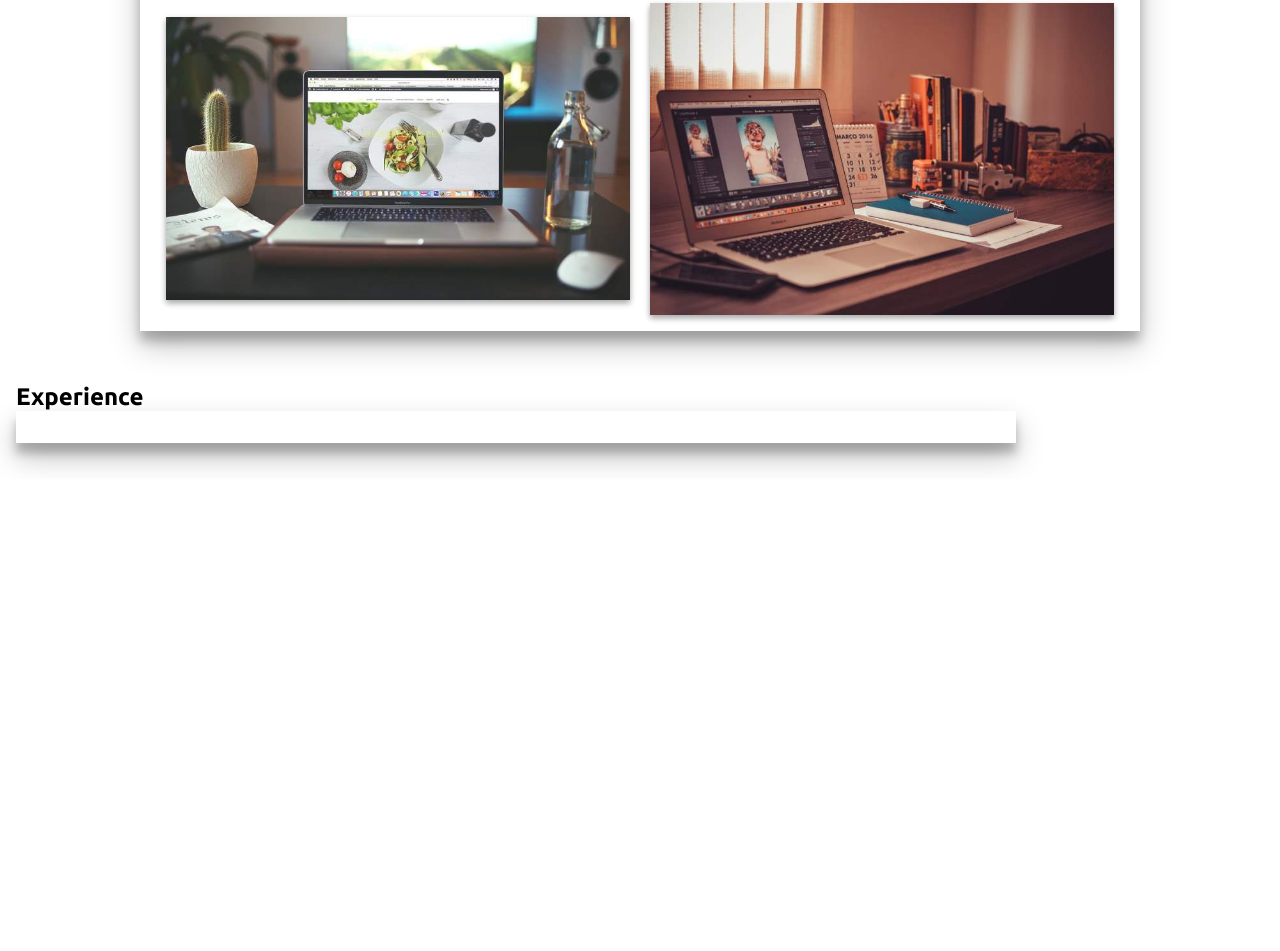
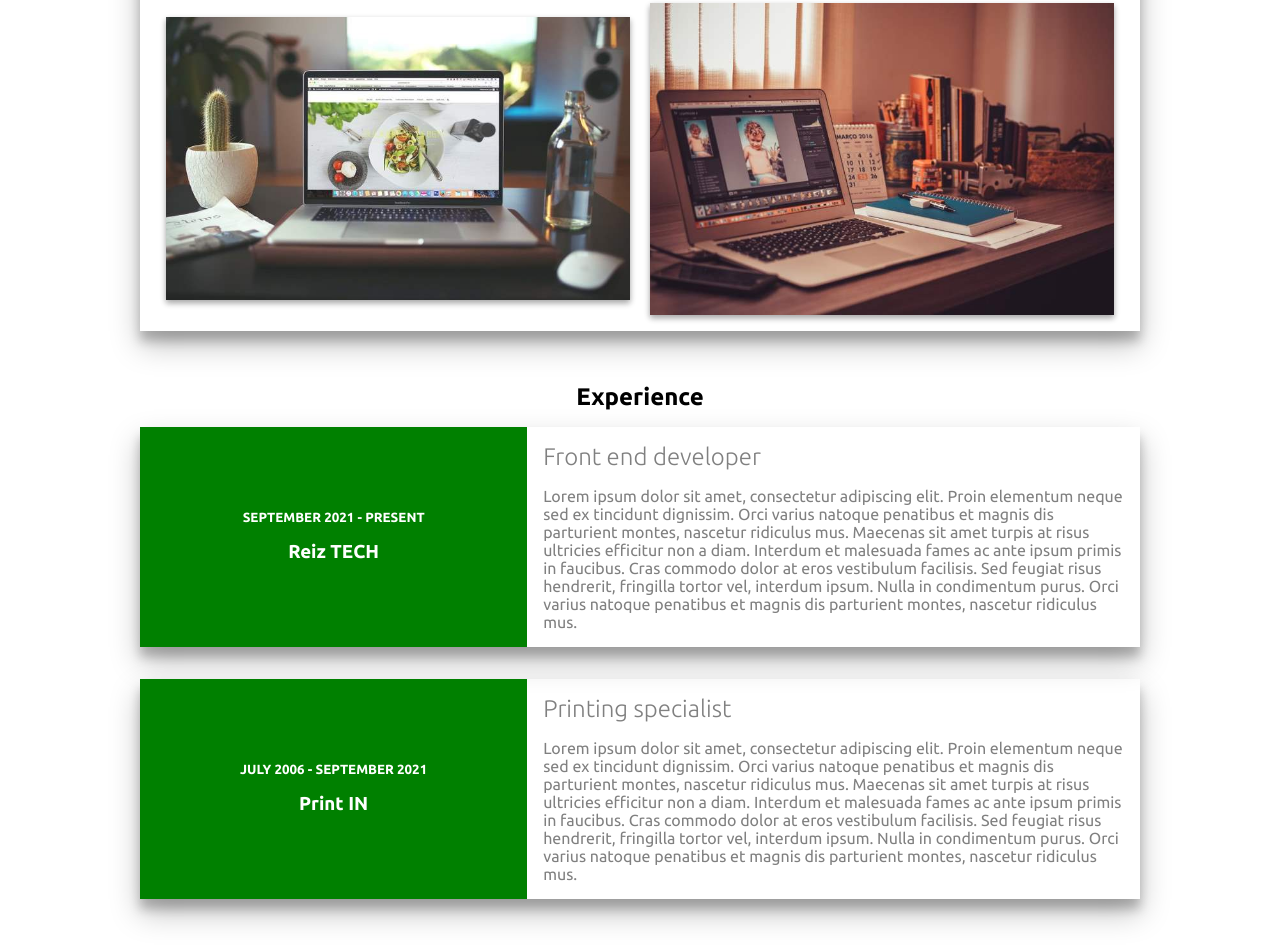
Before and after one commit to vartomas/idp, a website: page CV/index.html in a window 1280 px wide. Shown: the part 1562-2513 px from the top of the page. Before the commit the page ends 2041 px from the top, so only its background shows below. Drawn offline with Linux system fonts and the light colour scheme.

Commit message:
experience section

```diff
--- a/CV/index.html
+++ b/CV/index.html
@@ -132,8 +132,37 @@
     <section id="experience">
       <h2>Experience</h2>
       <article class="card experience-card">
-        <header></header>
-        <div></div>
+        <aside>
+          <h5>SEPTEMBER 2021 - PRESENT</h5>
+          <h3>Reiz TECH</h3>
+        </aside>
+        <div>
+          <h2>Front end developer</h2>
+          <p>
+            Lorem ipsum dolor sit amet, consectetur adipiscing elit. Proin elementum neque sed ex tincidunt dignissim. Orci varius natoque
+            penatibus et magnis dis parturient montes, nascetur ridiculus mus. Maecenas sit amet turpis at risus ultricies efficitur non a
+            diam. Interdum et malesuada fames ac ante ipsum primis in faucibus. Cras commodo dolor at eros vestibulum facilisis. Sed feugiat
+            risus hendrerit, fringilla tortor vel, interdum ipsum. Nulla in condimentum purus. Orci varius natoque penatibus et magnis dis
+            parturient montes, nascetur ridiculus mus.
+          </p>
+        </div>
+      </article>
+
+      <article class="card experience-card">
+        <aside>
+          <h5>JULY 2006 - SEPTEMBER 2021</h5>
+          <h3>Print IN</h3>
+        </aside>
+        <div>
+          <h2>Printing specialist</h2>
+          <p>
+            Lorem ipsum dolor sit amet, consectetur adipiscing elit. Proin elementum neque sed ex tincidunt dignissim. Orci varius natoque
+            penatibus et magnis dis parturient montes, nascetur ridiculus mus. Maecenas sit amet turpis at risus ultricies efficitur non a
+            diam. Interdum et malesuada fames ac ante ipsum primis in faucibus. Cras commodo dolor at eros vestibulum facilisis. Sed feugiat
+            risus hendrerit, fringilla tortor vel, interdum ipsum. Nulla in condimentum purus. Orci varius natoque penatibus et magnis dis
+            parturient montes, nascetur ridiculus mus.
+          </p>
+        </div>
       </article>
     </section>
   </body>
--- a/CV/styles/experience.css
+++ b/CV/styles/experience.css
@@ -1,3 +1,55 @@
 #experience {
   margin: 52px 16px 36px 16px;
+  display: flex;
+  flex-direction: column;
+  align-items: center;
 }
+
+.experience-card {
+  display: flex;
+  flex-direction: column;
+  margin-top: 16px;
+  margin-bottom: 16px;
+}
+
+.experience-card > aside {
+  display: flex;
+  flex-direction: column;
+  align-items: center;
+  background-color: green;
+  padding: 48px;
+  color: white;
+  margin: -16px -16px 0 -16px;
+}
+
+.experience-card > aside > h3 {
+  margin-top: 16px;
+}
+
+.experience-card > div {
+  color: grey;
+  margin-top: 16px;
+}
+
+.experience-card > div > h2 {
+  font-weight: 300;
+  margin-bottom: 16px;
+}
+
+@media only screen and (min-width: 800px) {
+  .experience-card {
+    flex-direction: row;
+  }
+
+  .experience-card > aside {
+    width: 40%;
+    margin: -16px 0 -16px -16px;
+    justify-content: center;
+  }
+
+  .experience-card > div {
+    width: 60%;
+    margin-top: 0;
+    margin-left: 16px;
+  }
+}
```
